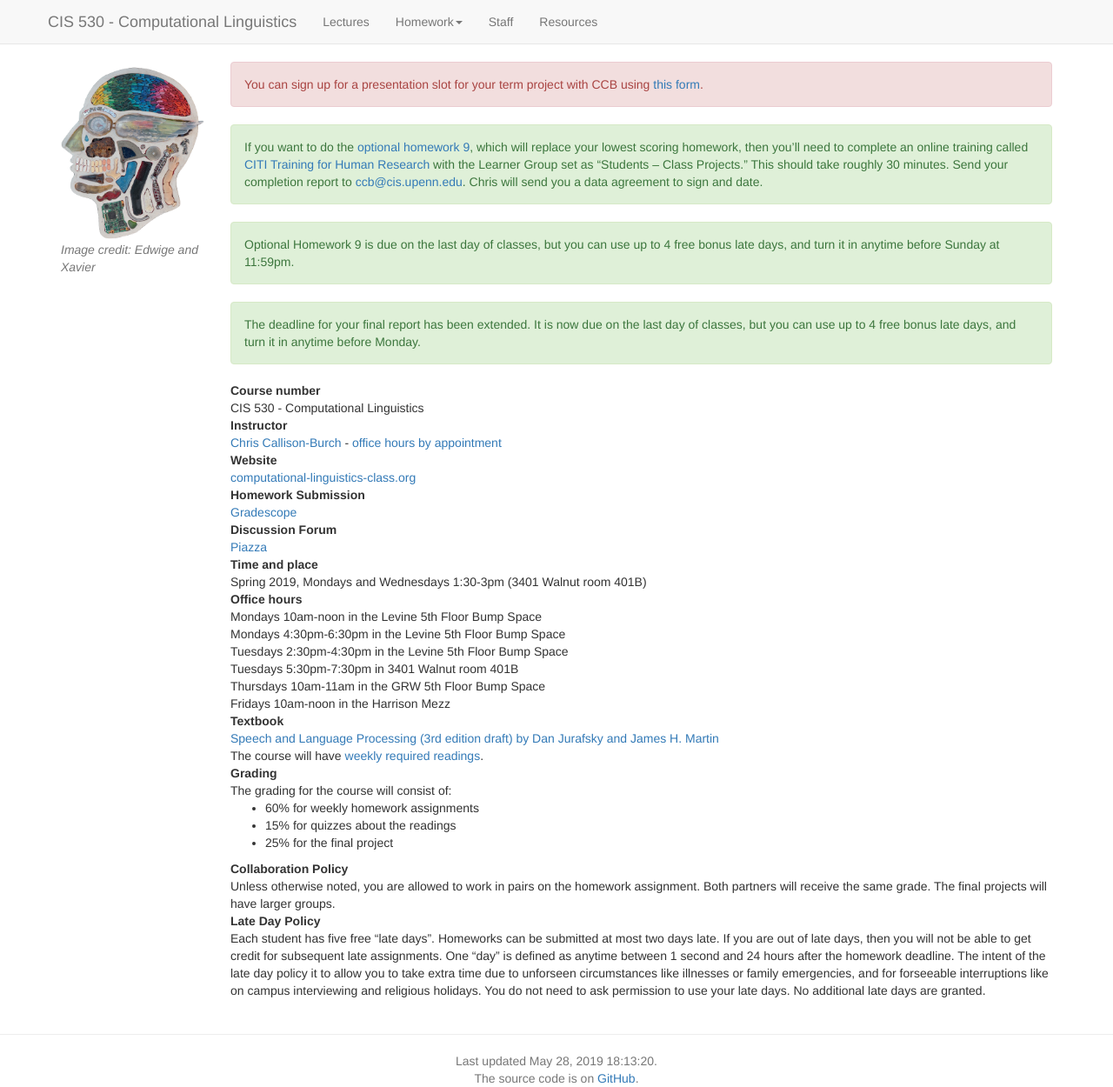
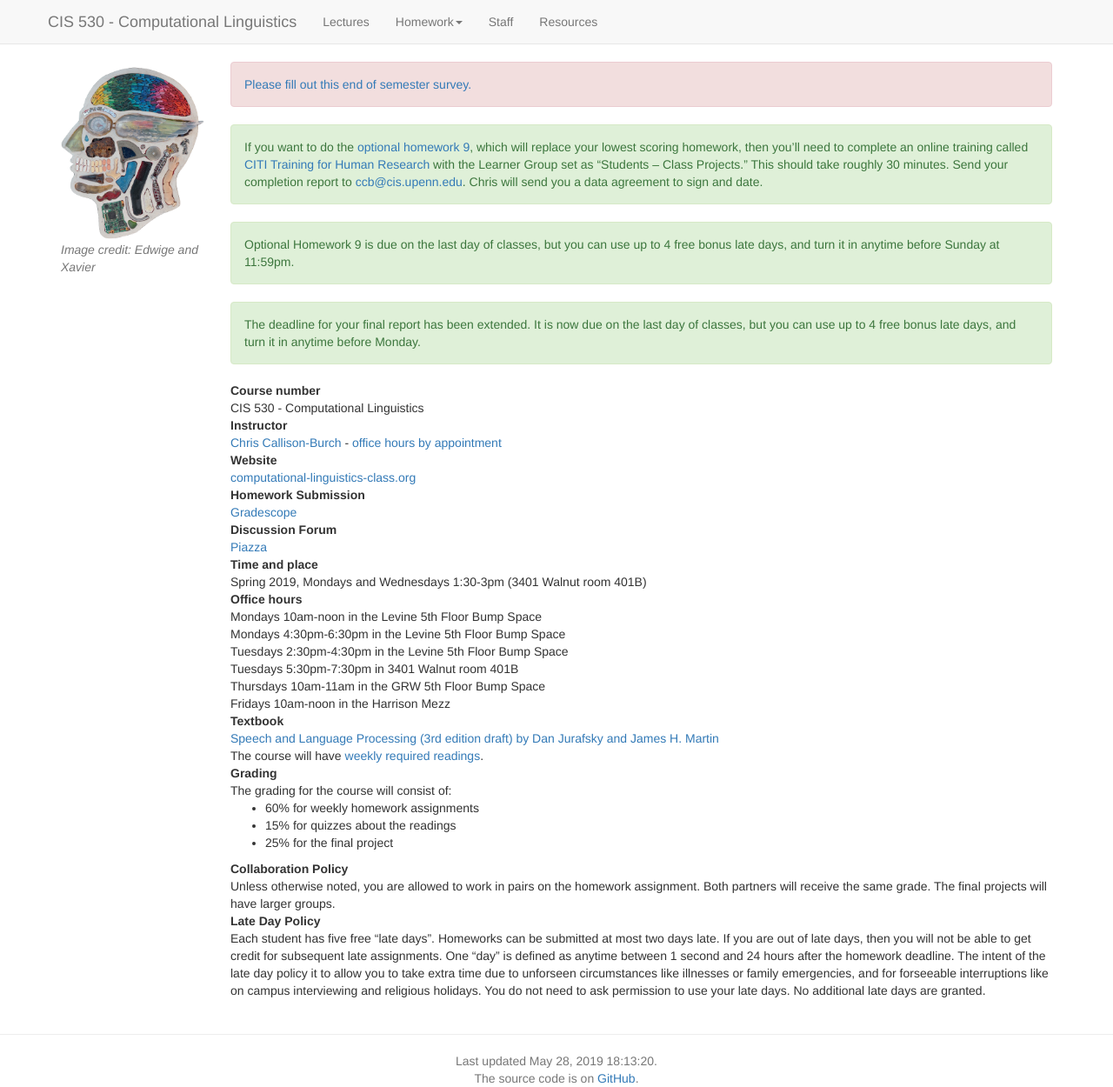
Before and after one commit to computational-linguistics-class/computational-linguistics-class.github.io, a Jekyll site: the page built from index.md, in a window 1280 px wide. Shown: the whole page at 87% size. Built offline with Jekyll 4.4.1, drawn with Linux system fonts in a browser that asks for light colours; nearby versions of some CDN libraries; a script that is not in the unit is left out.

Commit message:
Update index.md

```diff
--- a/index.md
+++ b/index.md
@@ -9,7 +9,7 @@ active_tab: main_page
 
 
 <div class="alert alert-danger" markdown="1">
-You can sign up for a presentation slot for your term project with CCB using [this form](https://docs.google.com/spreadsheets/d/1A34cPhehvbeoqhd_lwAMEvxHZp3g-MtfrrMJ8R9AYYI/edit?usp=sharing).
+[Please fill out this end of semester survey.](https://docs.google.com/forms/d/e/1FAIpQLSef3TMsw420VLoUv-9Xmtw7H_-DbR78vnRAnbQS7CjOa4nefg/viewform?usp=sf_link)
 </div>
 
 
```
